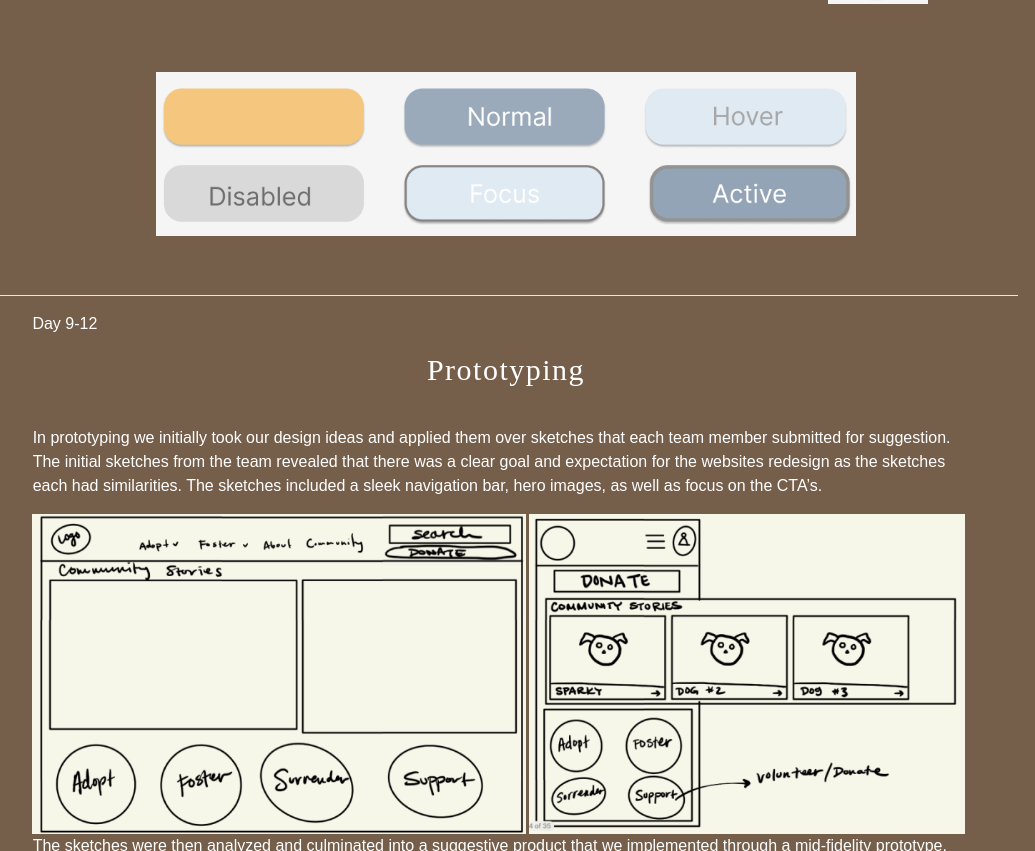
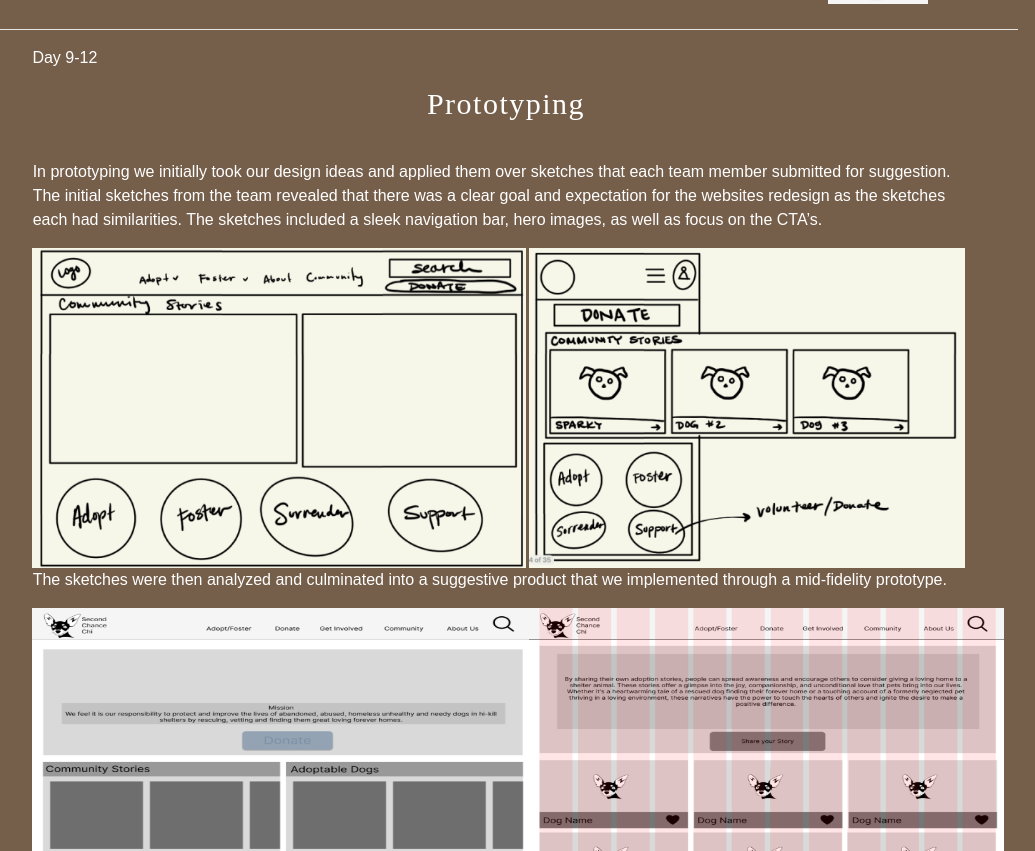
Before and after one commit to KT-Designs/UX_UI_HW_20, a plain HTML site: page index.html in a window 1280 px wide. Shown: the part 6591-7442 px from the top of the page, without its empty margins (134-1169 px from the left). Drawn offline with nearby package versions, Linux system fonts and the light colour scheme; a web font is replaced by a local one.

Commit message:
Update index.html

```diff
--- a/index.html
+++ b/index.html
@@ -256,9 +256,9 @@
   </div>
 </div>
 
-<div id="image10">
+<!--<div id="image10">
   <img id="image10" src="images/studyphotos/image 10.png" >
-</div>
+</div>-->
 
 <hr class="split">
 <p id="timeline">Day 9-12</p>
```
